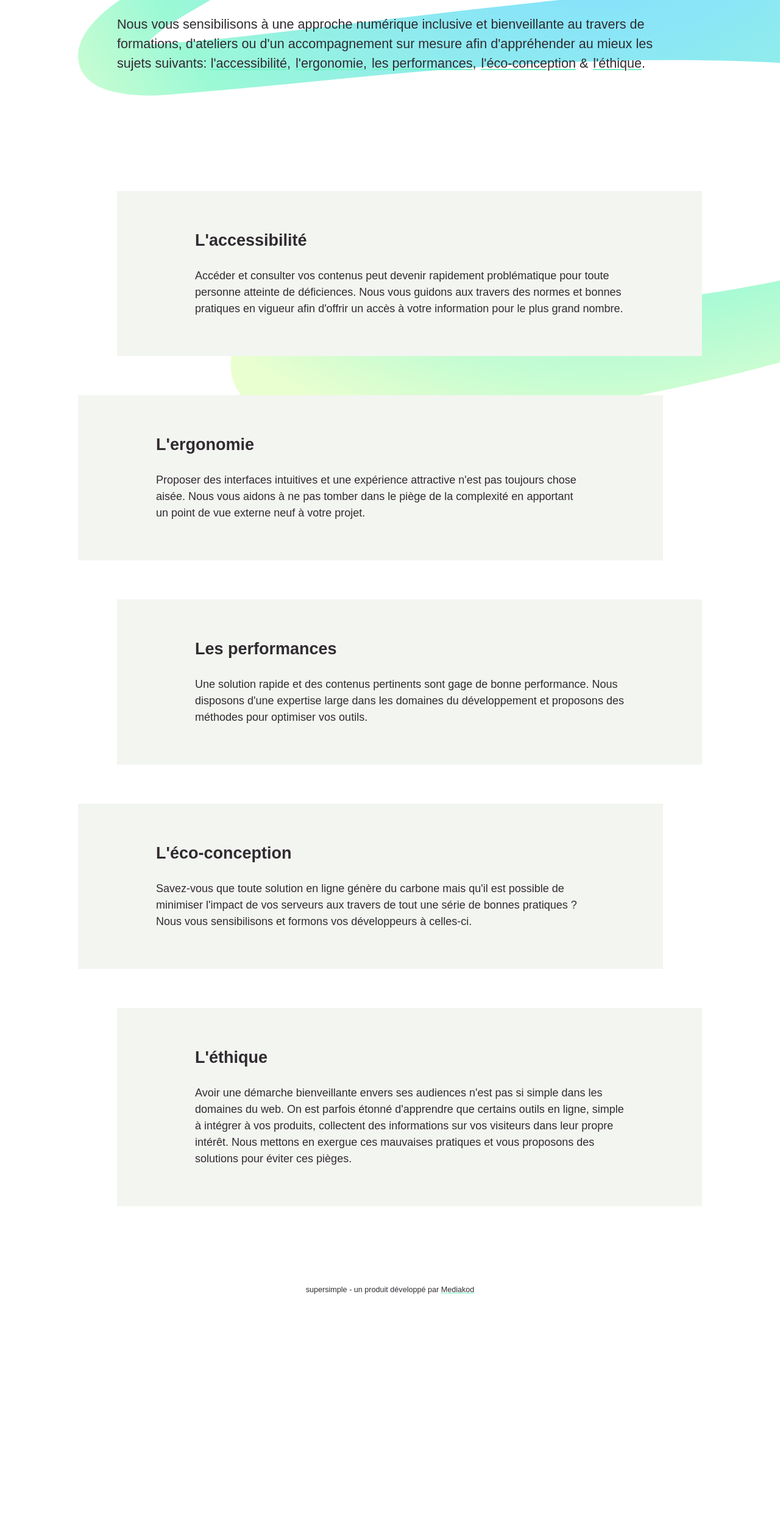
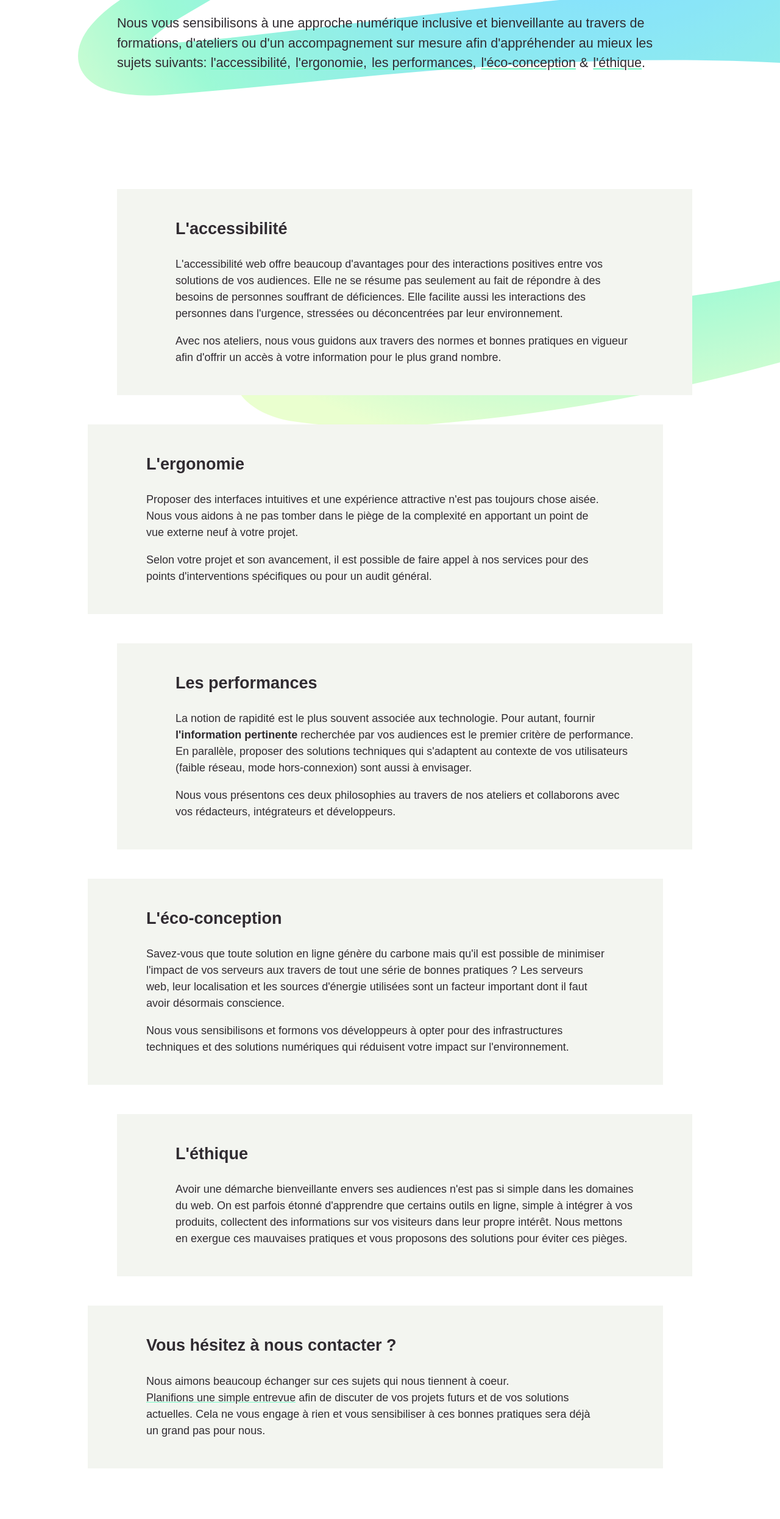
Before and after one commit to MediakodTeam/supersimple, a Gatsby site: page /services in a window 1280 px wide. Shown: the part 309-2800 px from the top of the page at 61% size. Before the commit the page ends 2562 px from the top, so only its background shows below. Built offline with nearby package versions, Linux system fonts and the light colour scheme; Gatsby itself is replaced by a stand-in of ours.

Commit message:
update contents

```diff
--- a/src/assets/scss/_layout.scss
+++ b/src/assets/scss/_layout.scss
@@ -10,13 +10,13 @@
     }
 
     @media(min-width: 48rem){
-        --gap: 3rem;
+        --gap: 2.4rem;
         --max-width: 44rem;
         --columns: 2;
     }
 
     @media(min-width: 64rem){
-        --gap: 4rem;
+        --gap: 3rem;
         --max-width: 56rem;
         --columns: 3;
     }
--- a/src/pages/contact.js
+++ b/src/pages/contact.js
@@ -24,7 +24,8 @@ const ContactPage = () => (
       <Image />
       <div class="inner">
         <h2>Une équipe à votre écoute</h2>
-        <p>Notre équipe est à votre disposition pour tout nouveau projet mais aussi pour des audits de solutions existantes. Nous pouvons, selon vos besoins et vos contraintes, vous proposer des ateliers ou un accompagnement pas à pas afin d'assimiler l'information à votre rythme.</p>
+        <p>Notre équipe est à votre disposition pour tout nouveau projet mais aussi pour des audits de solutions existantes. Nous pouvons, selon vos besoins et vos contraintes, vous proposer des ateliers ou un accompagnement étape par étape afin d'assimiler l'information à votre rythme et dans des budgets maitrisés.</p>
+        <p>Nous serions ravi d'échanger avec vous sur vos projets futurs et solutions actuelles. Cela ne vous engage à rien et vous sensibiliser à ces bonnes pratiques sera déjà un grand pas pour nous.</p>
       </div>
     </section>
   </Layout>
--- a/src/pages/services.js
+++ b/src/pages/services.js
@@ -24,25 +24,29 @@ const ServicesPage = () => (
     <section id="accessibilite">
       <div class="inner">
         <h2>L'accessibilité</h2>
-        <p>Accéder et consulter vos contenus peut devenir rapidement problématique pour toute personne atteinte de déficiences. Nous vous guidons aux travers des normes et bonnes pratiques en vigueur afin d'offrir un accès à votre information pour le plus grand nombre.</p>
+        <p>L'accessibilité web offre beaucoup d'avantages pour des interactions positives entre vos solutions de vos audiences. Elle ne se résume pas seulement au fait de répondre à des besoins de personnes souffrant de déficiences. Elle facilite aussi les interactions des personnes dans l'urgence, stressées ou déconcentrées par leur environnement.</p>
+        <p>Avec nos ateliers, nous vous guidons aux travers des normes et bonnes pratiques en vigueur afin d'offrir un accès à votre information pour le plus grand nombre.</p>
       </div>
     </section>
     <section id="ergonomie">
       <div class="inner">
         <h2>L'ergonomie</h2>
         <p>Proposer des interfaces intuitives et une expérience attractive n'est pas toujours chose aisée. Nous vous aidons à ne pas tomber dans le piège de la complexité en apportant un point de vue externe neuf à votre projet.</p>
+        <p>Selon votre projet et son avancement, il est possible de faire appel à nos services pour des points d'interventions spécifiques ou pour un audit général.</p>
       </div>
     </section>
     <section id="performances">
       <div class="inner">
         <h2>Les performances</h2>
-        <p>Une solution rapide et des contenus pertinents sont gage de bonne performance. Nous disposons d'une expertise large dans les domaines du développement et proposons des méthodes pour optimiser vos outils.</p>
+        <p>La notion de rapidité est le plus souvent associée aux technologie. Pour autant, fournir <strong>l'information pertinente</strong> recherchée par vos audiences est le premier critère de performance. En parallèle, proposer des solutions techniques qui s'adaptent au contexte de vos utilisateurs (faible réseau, mode hors-connexion) sont aussi à envisager.</p>
+        <p>Nous vous présentons ces deux philosophies au travers de nos ateliers et collaborons avec vos rédacteurs, intégrateurs et développeurs.</p>
       </div>
     </section>
     <section id="eco-conception">
       <div class="inner">
         <h2>L'éco-conception</h2>
-        <p>Savez-vous que toute solution en ligne génère du carbone mais qu'il est possible de minimiser l'impact de vos serveurs aux travers de tout une série de bonnes pratiques ? Nous vous sensibilisons et formons vos développeurs à celles-ci.</p>
+        <p>Savez-vous que toute solution en ligne génère du carbone mais qu'il est possible de minimiser l'impact de vos serveurs aux travers de tout une série de bonnes pratiques ? Les serveurs web, leur localisation et les sources d'énergie utilisées sont un facteur important dont il faut avoir désormais conscience. </p>
+        <p>Nous vous sensibilisons et formons vos développeurs à opter pour des infrastructures techniques et des solutions numériques qui réduisent votre impact sur l'environnement.</p>
       </div>
     </section>
     <section id="ethique">
@@ -51,6 +55,12 @@ const ServicesPage = () => (
         <p>Avoir une démarche bienveillante envers ses audiences n'est pas si simple dans les domaines du web. On est parfois étonné d'apprendre que certains outils en ligne, simple à intégrer à vos produits, collectent des informations sur vos visiteurs dans leur propre intérêt. Nous mettons en exergue ces mauvaises pratiques et vous proposons des solutions pour éviter ces pièges.</p>
       </div>
     </section>
+    <section id="ethique">
+      <div class="inner">
+        <h2>Vous hésitez à nous contacter ?</h2>
+        <p>Nous aimons beaucoup échanger sur ces sujets qui nous tiennent à coeur. <Link to="/contact/">Planifions une simple entrevue</Link> afin de discuter de vos projets futurs et de vos solutions actuelles. Cela ne vous engage à rien et vous sensibiliser à ces bonnes pratiques sera déjà un grand pas pour nous.</p>
+      </div>
+    </section>
   </Layout>
 )
 
```
Also changed, not shown: src/pages/index.js (+14 -1 lines).
